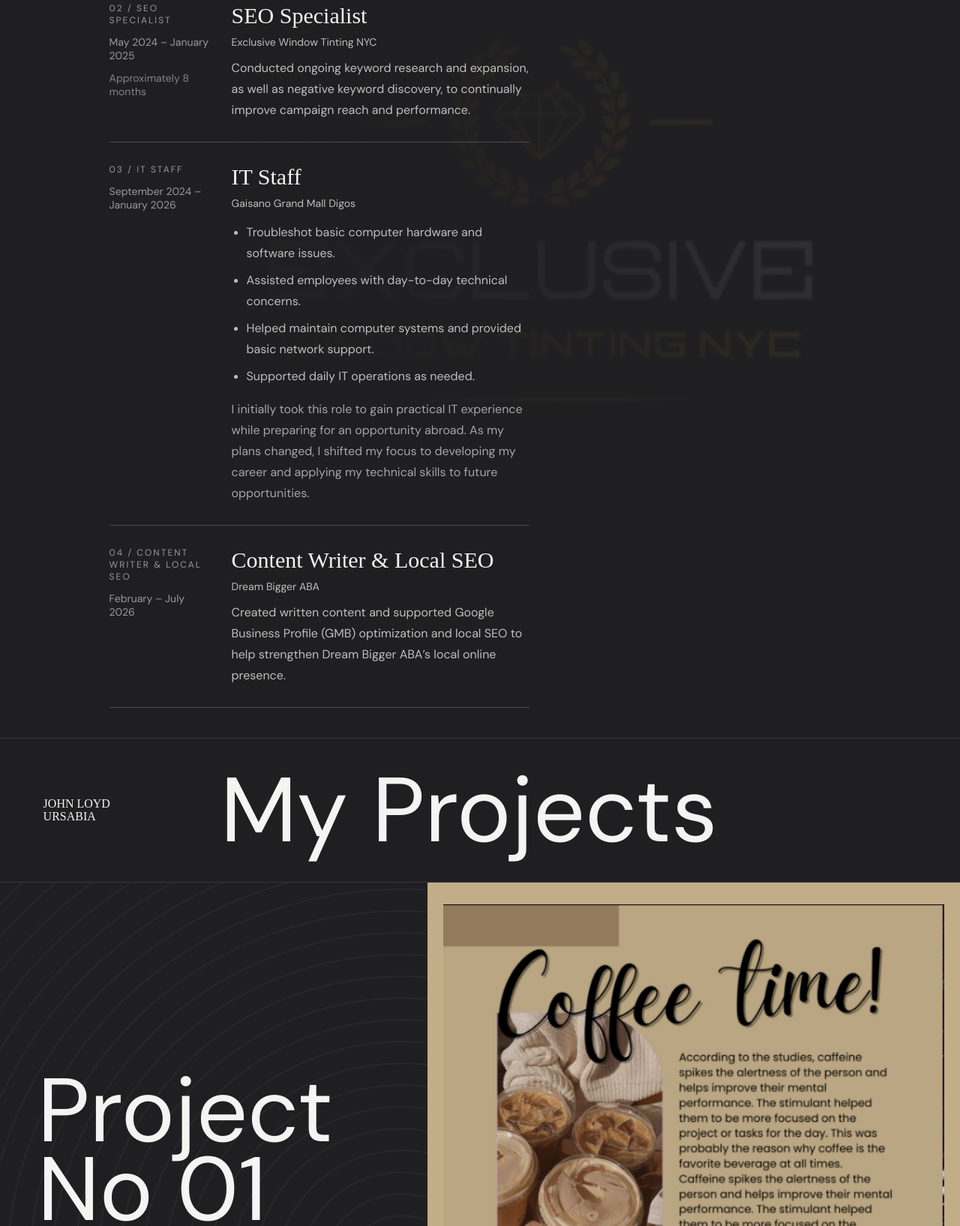
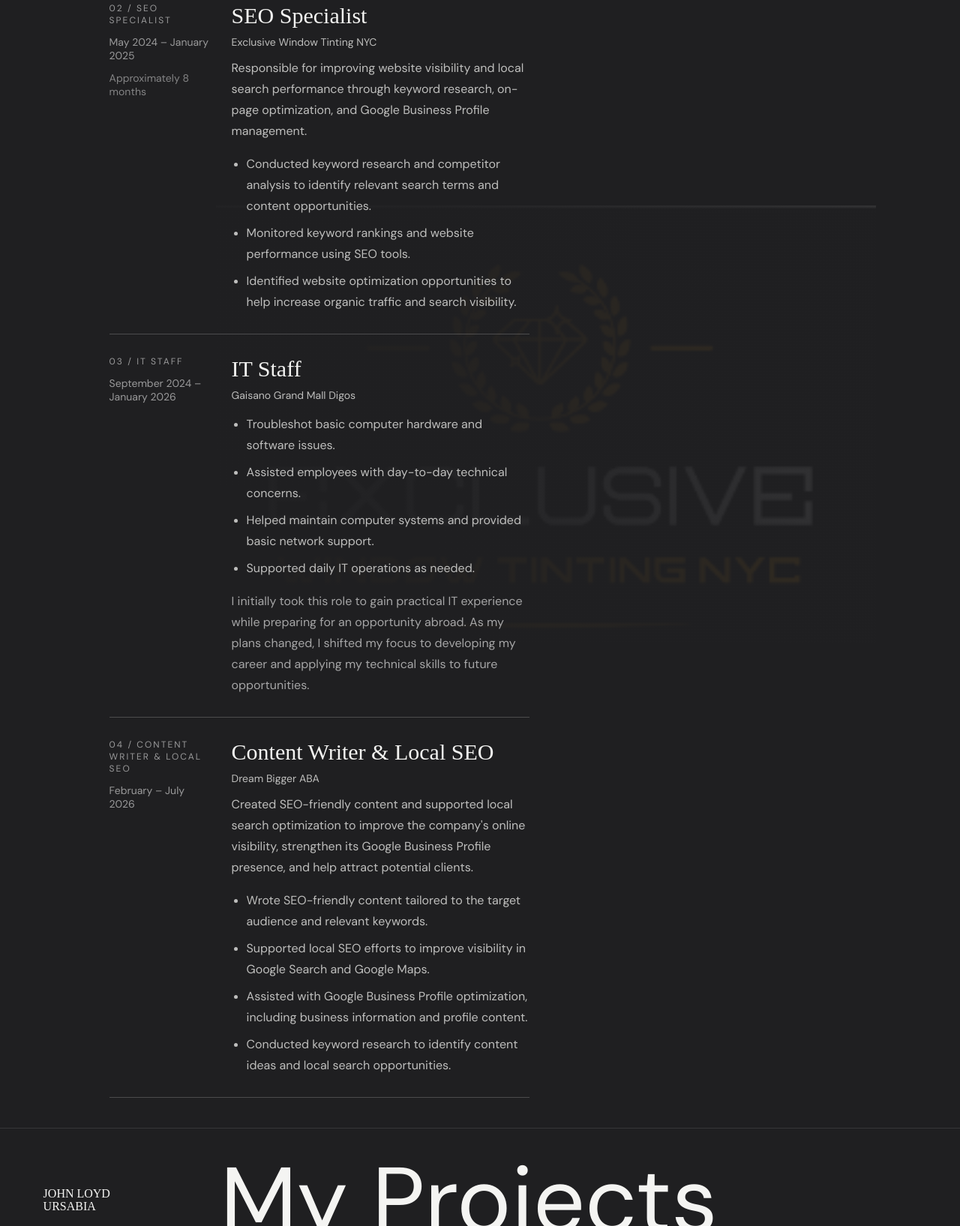
Before and after one commit to ursabia2121/Portfolio, a website: page index.html in a window 1280 px wide. Shown: the part 3463-5098 px from the top of the page at 75% size. Drawn offline with Linux system fonts and the light colour scheme; a web font is replaced by a local one.

Commit message:
Update index.html

```diff
--- a/index.html
+++ b/index.html
@@ -116,7 +116,12 @@
                 <div>
                   <h3>SEO Specialist</h3>
                   <p class="experience-company">Exclusive Window Tinting NYC</p>
-                  <p class="experience-description">Conducted ongoing keyword research and expansion, as well as negative keyword discovery, to continually improve campaign reach and performance.</p>
+                  <p class="experience-description">Responsible for improving website visibility and local search performance through keyword research, on-page optimization, and Google Business Profile management.</p>
+                   <ul class="responsibilities">
+                    <li>Conducted keyword research and competitor analysis to identify relevant search terms and content opportunities. </li>
+                    <li>Monitored keyword rankings and website performance using SEO tools. </li>
+                    <li>Identified website optimization opportunities to help increase organic traffic and search visibility. </li>
+                   </ul>
                 </div>
               </article>
               <article class="experience-entry">
@@ -142,7 +147,13 @@
                 <div>
                   <h3>Content Writer &amp; Local SEO</h3>
                   <p class="experience-company">Dream Bigger ABA</p>
-                  <p class="experience-description">Created written content and supported Google Business Profile (GMB) optimization and local SEO to help strengthen Dream Bigger ABA’s local online presence.</p>
+                  <p class="experience-description">Created SEO-friendly content and supported local search optimization to improve the company's online visibility, strengthen its Google Business Profile presence, and help attract potential clients.</p>
+                  <ul class="responsibilities">
+                    <li>Wrote SEO-friendly content tailored to the target audience and relevant keywords.</li>
+                    <li>Supported local SEO efforts to improve visibility in Google Search and Google Maps.</li>
+                    <li>Assisted with Google Business Profile optimization, including business information and profile content.</li>
+                    <li>Conducted keyword research to identify content ideas and local search opportunities.</li>
+                  </ul>
                 </div>
               </article>
               <div class="experience-list-end"></div>
```
